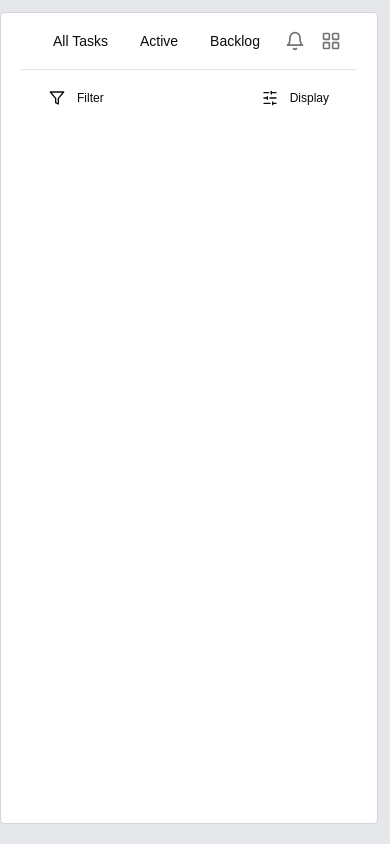
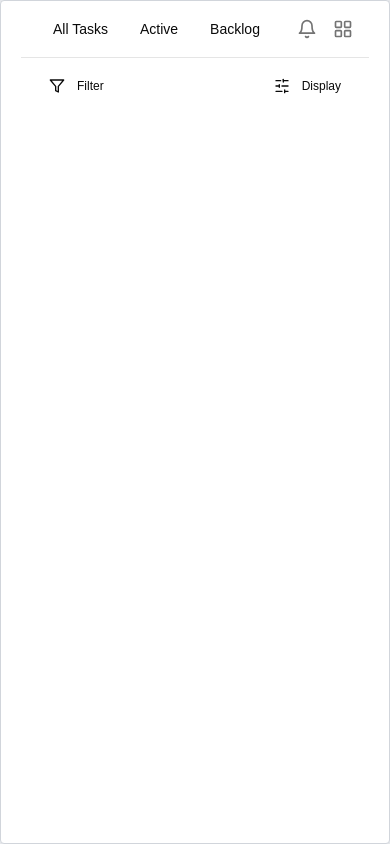
Before and after one commit to daidtech/fe_mini_tasks, a Next.js app: page /my-tasks in a window 390 px wide. Built offline with nearby package versions, Linux system fonts and the light colour scheme.

Commit message:
improve layout responsiveness and adjust sidebar resize handle position

```diff
--- a/components/layouts/main_content.tsx
+++ b/components/layouts/main_content.tsx
@@ -5,7 +5,7 @@ export default function MainContent({
 }>) {
   return (
     <main className="main-content w-full h-full bg-gray-200">
-      <div className="my-3 me-3 rounded bg-white h-[calc(100vh-2rem)] border border-gray-300">
+      <div className="m-0 sm:m-3 rounded bg-white w-full h-full sm:w-[calc(100%-1.5rem)] sm:h-[calc(100%-1.5rem)] border border-gray-300">
         {children}
       </div>
     </main>
--- a/components/layouts/sidebar.tsx
+++ b/components/layouts/sidebar.tsx
@@ -33,7 +33,7 @@ export default function Sidebar() {
       <MiniSidebarContent />
       {/* Resize handle */}
       <div
-        className="absolute right-0 top-0 h-full w-[2px] bg-red-200 cursor-ew-resize bg-transparent transition-colors hover:bg-border group-hover/sidebar:bg-border/40"
+        className="absolute -right-3 top-0 h-full w-[2px] bg-red-200 cursor-ew-resize bg-transparent transition-colors hover:bg-border group-hover/sidebar:bg-border/40"
         onMouseDown={handleMouseDown}
       />
     </aside>
--- a/components/tasks/tasks_list_header.tsx
+++ b/components/tasks/tasks_list_header.tsx
@@ -11,7 +11,7 @@ import {
 
 export default function TasksListHeader({ setActiveFilter }: { setActiveFilter: (filter: string) => void }) {
   return (
-    <header>
+    <header className='w-full'>
       <div className="flex items-center px-4 h-14">
         <nav className="flex items-center">
           <Button variant="ghost" className="text-sm font-medium">
```
